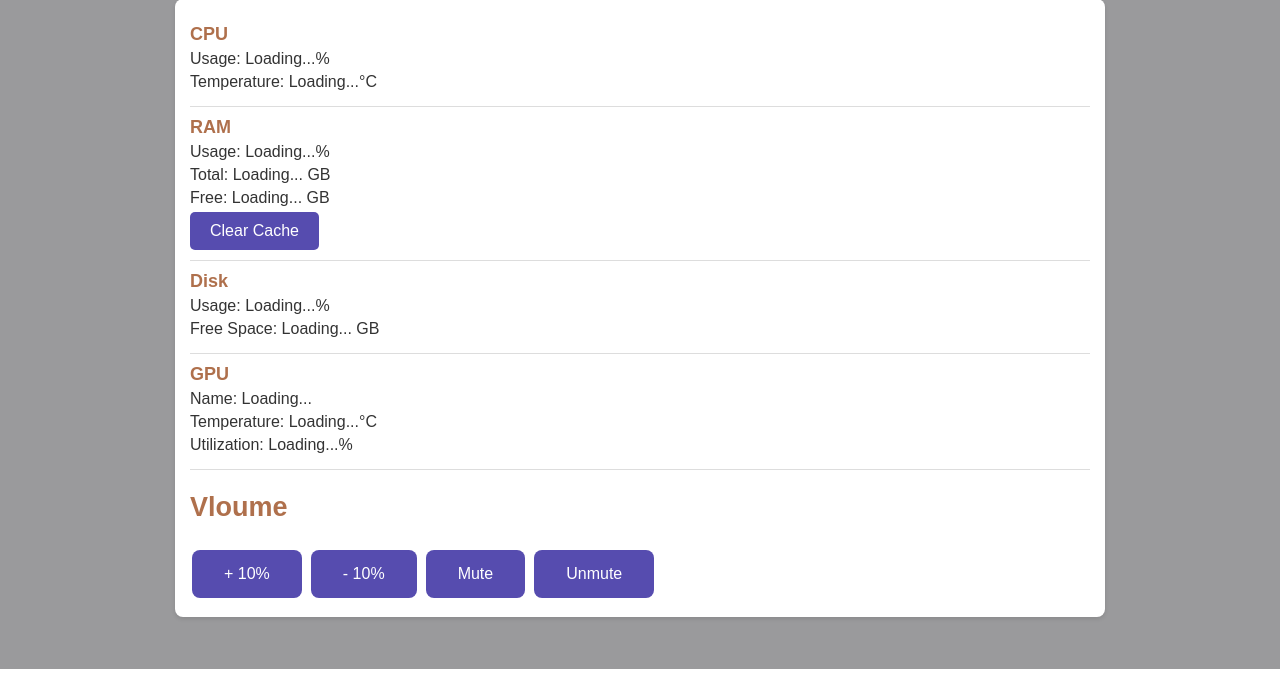
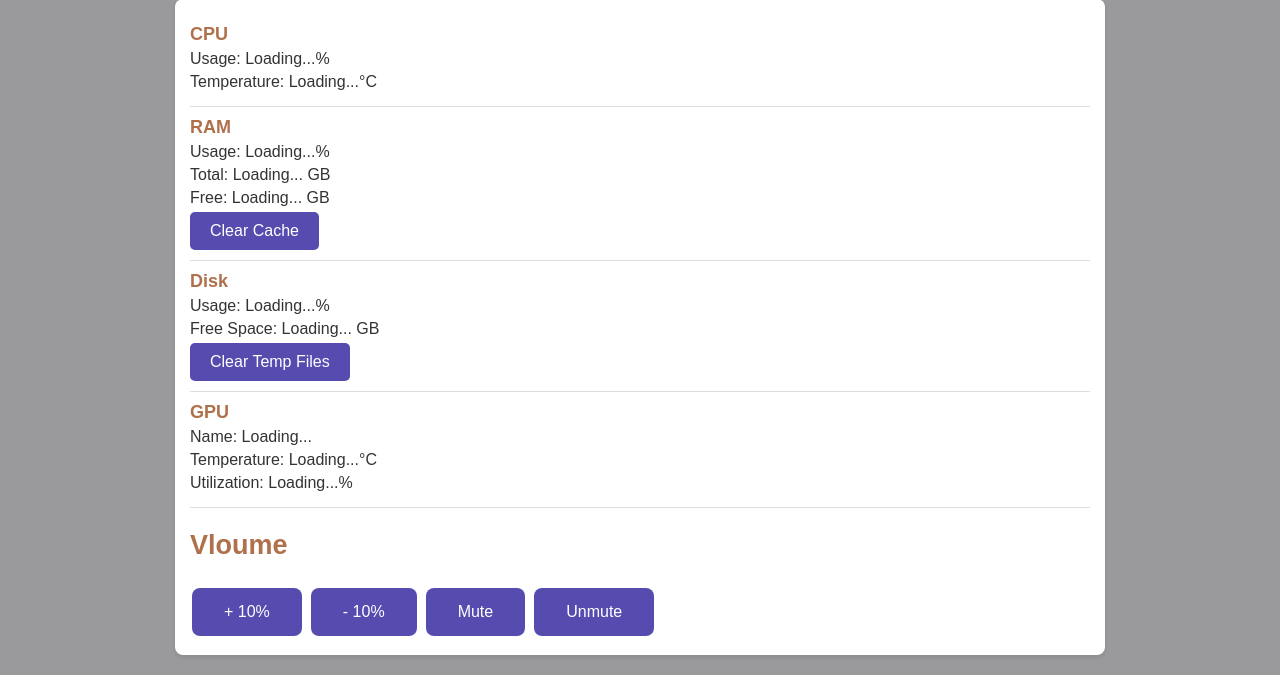
Before and after one commit to Samer-Ismael/PC-Gaming-App, a Flask app: template templates/index.html in a window 1280 px wide. Shown: the part 131-806 px from the top of the page. Run offline with Flask 3, Linux system fonts and the light colour scheme; the template is opened without the code that fills it, so the values that code supplies are empty; parts of the project's set-up code (start-up, migrations or seed data) failed here and were passed over.

Commit message:
adding disk cleaning funcktion

```diff
--- a/app.py
+++ b/app.py
@@ -5,7 +5,7 @@ from werkzeug.serving import WSGIRequestHandler
 from gpu import get_gpu_metrics, init_gpu
 import cpu
 from ram import get_ram_metrics, clear_cache_mem
-from disk import get_disk_metrics
+from disk import get_disk_metrics, clear_temp_files
 import psutil
 import webbrowser
 import os
@@ -120,6 +120,15 @@ def clear_cache():
         return jsonify({"message": "Standby memory cleared successfully."}), 200
     except Exception as e:
         return jsonify({"error": str(e)}), 500
+
+
+@app.route("/clear_temp_files", methods=["POST"])
+def clear_temp_files_route():
+    try:
+        clear_temp_files()
+        return jsonify({"status": "success"}), 200
+    except Exception as e:
+        return jsonify({"status": "error", "message": str(e)}), 500
 #-------------------------------------------------------------------------------------
 
 
--- a/static/script.js
+++ b/static/script.js
@@ -78,3 +78,31 @@ document.getElementById("clear-cache").addEventListener("click", () => {
             alert("An error occurred while clearing memory.");
         });
 });
+
+
+document.getElementById("clear-temp-files").addEventListener("click", () => {
+    const diskLoadingMessage = document.getElementById("disk-loading-message");
+    diskLoadingMessage.style.display = "block";
+    diskLoadingMessage.textContent = "Please wait, clearing temporary files...";
+
+    fetch("/clear_temp_files", { method: "POST" })
+        .then(response => response.json())
+        .then(data => {
+            if (data.status === "success") {
+                diskLoadingMessage.textContent = "Temporary files cleared successfully!";
+                setTimeout(() => {
+                    diskLoadingMessage.style.display = "none";
+                }, 2000);
+            } else {
+                diskLoadingMessage.textContent = "Failed to clear temporary files.";
+                setTimeout(() => {
+                    diskLoadingMessage.style.display = "none";
+                }, 2000);
+            }
+        })
+        .catch(err => {
+            diskLoadingMessage.style.display = "none";
+            console.error("Error clearing temp files:", err);
+            alert("An error occurred while clearing temp files.");
+        });
+});
--- a/templates/index.html
+++ b/templates/index.html
@@ -32,6 +32,10 @@
             <h2>Disk</h2>
             <p>Usage: <span id="disk-usage">Loading...</span>%</p>
             <p>Free Space: <span id="disk-free">Loading...</span> GB</p>
+            <div>
+                <button id="clear-temp-files">Clear Temp Files</button>
+                <p id="disk-loading-message" style="display: none;">Please wait, clearing temporary files...</p>
+            </div>
         </div>
         <div class="metric">
             <h2>GPU</h2>
```
Also changed, not shown: disk.py (+30 -0 lines).
